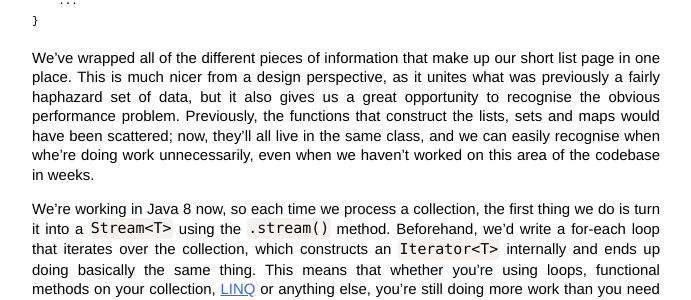
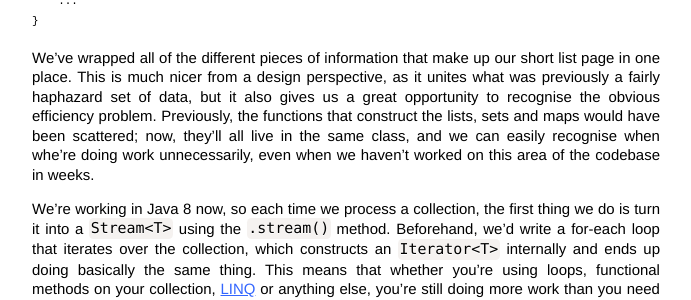
Before and after one commit to SamirTalwar/talks, a Jekyll site: the page built from use-your-type-system.md, in a window 1280 px wide and 900 px high, scrolled down 13837 px. Shown: the part 211-511 px from the top of the window, without its empty margins (294-985 px from the left). Built offline with Jekyll 4.4.1, drawn with Linux system fonts in a browser that asks for light colours; nearby versions of some CDN libraries; comment, search, counter and statistics services are not loaded; some of the changed text lies outside the part shown.

Commit message:
Rename the "Performance" section to "Efficiency".

```diff
--- a/use-your-type-system.md
+++ b/use-your-type-system.md
@@ -543,7 +543,7 @@ We can even inline all of the methods without issue, and use method references t
 Generics and checked exceptiosn are incredibly powerful tools that we can use to tell the compiler about the current state of the system. By using them to encode all possible states, including failure, we can ensure that our code *must* handle anything that might go wrong. Instead of hiding the problem through unchecked exceptions and throwing uncontrollably whenever a `null` is encountered, we're asking the compiler to make it impossible *not* to tackle it head-on.
 
 
-## Performance
+## Efficiency
 
 There are a number of benchmarks that compare correctness-enforcing types such as Java 8's new `Optional` and implementations of `Either` similar to the one above, and we won't go into them here. Suffice it to say that they do impact performance, but less than you would expect, and I would strongly suggest you don't shy away from them for that reason unless you have measurements of your own that are telling you that those are the bottlenecks.
 
@@ -617,7 +617,7 @@ I expect you see the problem. We have lots of different ways that we represent t
         ...
     }
 
-We've wrapped all of the different pieces of information that make up our short list page in one place. This is much nicer from a design perspective, as it unites what was previously a fairly haphazard set of data, but it also gives us a great opportunity to recognise the obvious performance problem. Previously, the functions that construct the lists, sets and maps would have been scattered; now, they'll all live in the same class, and we can easily recognise when whe're doing work unnecessarily, even when we haven't worked on this area of the codebase in weeks.
+We've wrapped all of the different pieces of information that make up our short list page in one place. This is much nicer from a design perspective, as it unites what was previously a fairly haphazard set of data, but it also gives us a great opportunity to recognise the obvious efficiency problem. Previously, the functions that construct the lists, sets and maps would have been scattered; now, they'll all live in the same class, and we can easily recognise when whe're doing work unnecessarily, even when we haven't worked on this area of the codebase in weeks.
 
 We're working in Java 8 now, so each time we process a collection, the first thing we do is turn it into a `Stream<T>` using the `.stream()` method. Beforehand, we'd write a for-each loop that iterates over the collection, which constructs an `Iterator<T>` internally and ends up doing basically the same thing. This means that whether you're using loops, functional methods on your collection, [LINQ][] or anything else, you're still doing more work than you need to be.
 
```
Also changed, not shown: other parts of use-your-type-system.md (+1 -1 lines).
